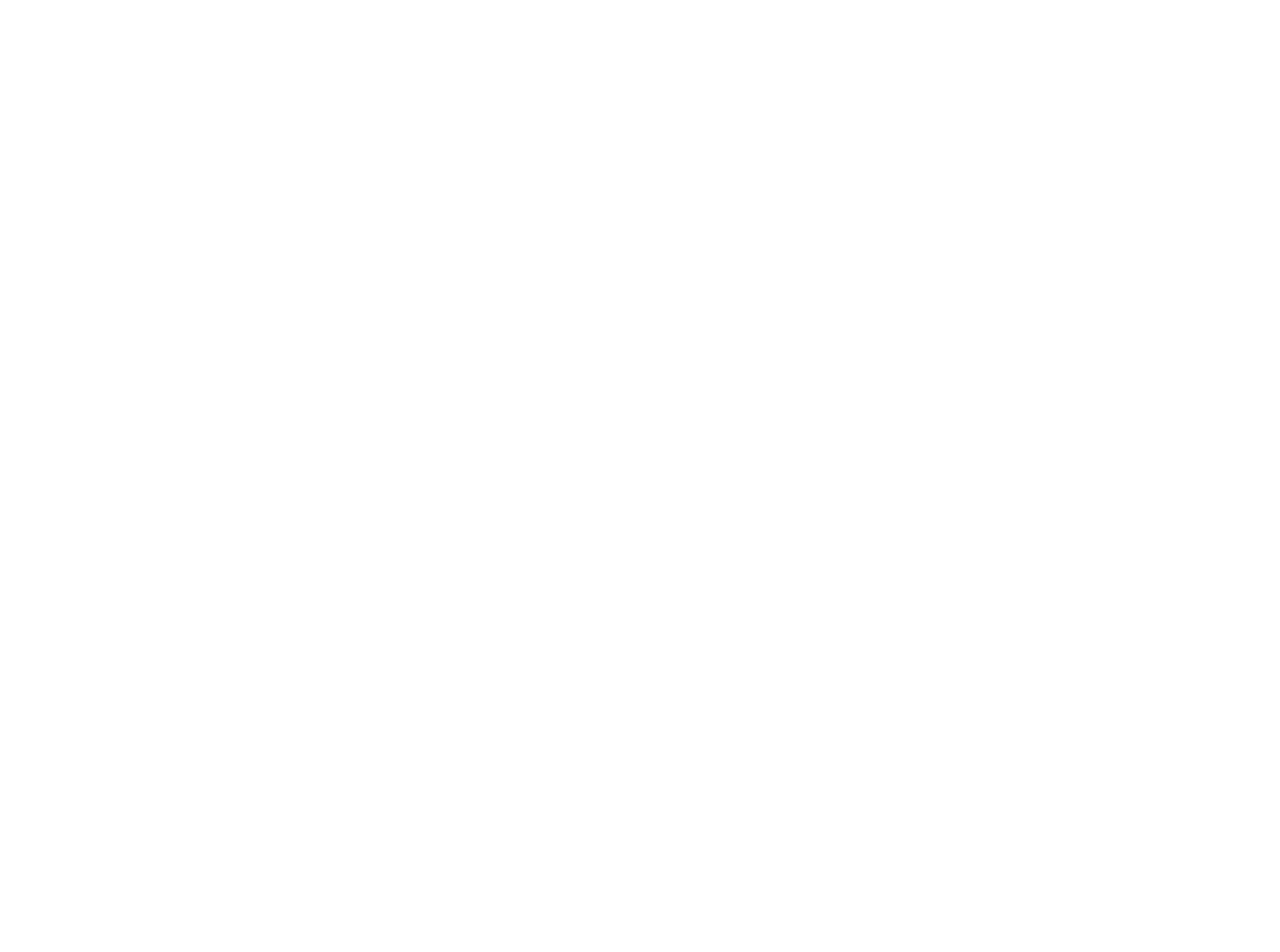
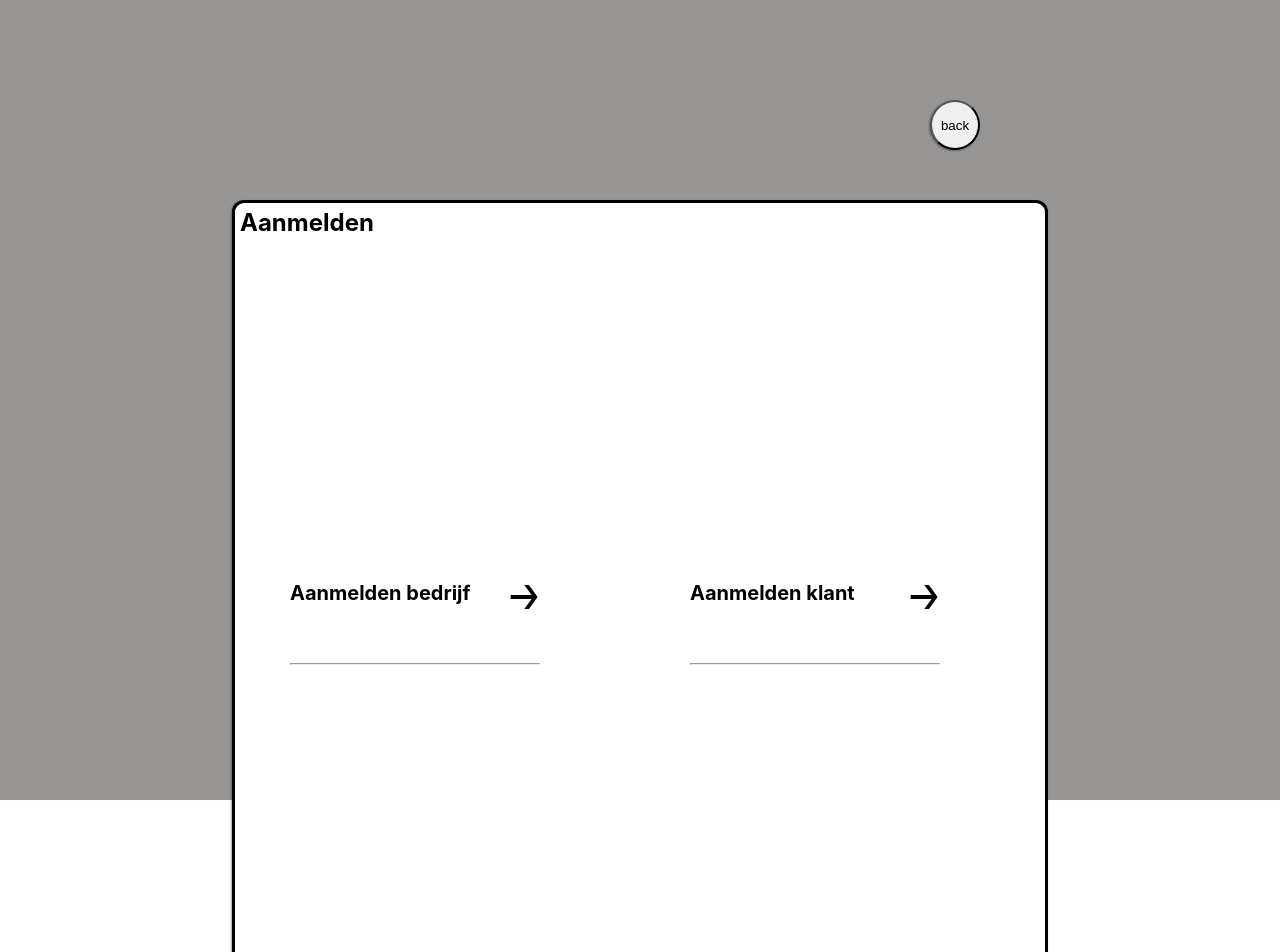
Before and after one commit to Eclismic/knipjethuis, a React (Create React App) app in the folder client/: page /subscribe in a window 1280 px wide. Shown: the top 952 px of the page. Before the commit the page ends 800 px from the top, so only its background shows below. Built offline with nearby package versions, Linux system fonts and the light colour scheme.

Commit message:
subscription landing page

```diff
--- a/client/src/App.js
+++ b/client/src/App.js
@@ -8,7 +8,7 @@
 import Frontpage from './Components/Frontpage'
 import KnipJeThuis from './Components/KnipJeThuis'
 import KnipJeBijSalon from './Components/KnipJeBijSalon'
-import Login from './Components/Login'
+import Subscription from './Components/Subscription'
 
 const App = () => {
   return (
@@ -19,7 +19,7 @@
       <Route exact path="/cut@home-request" component={KnipJeThuis}/>
       <Route exact path="/cut@salon-request" component={KnipJeBijSalon}/>
       <Route exact path="/cut@home-request" component={KnipJeThuis}/>
-      <Route exact path="/login" component={Login}/>
+      <Route exact path="/subscribe" component={Subscription}/>
     </Router>
   );
 }
--- a/client/src/Components/Frontpage.js
+++ b/client/src/Components/Frontpage.js
@@ -14,7 +14,7 @@
                     </Link>
                     <button id="add-haircut">LaatJeInspireren</button>
                     <button id="add-haircut">LogIn</button>
-                    <Link to="/login">
+                    <Link to="/subscribe">
                         <button id="add-haircut">MeldJeAan</button>
                     </Link>
                 </div>
--- a/client/src/Components/Login.js
+++ /dev/null
@@ -1,20 +0,0 @@
-import React from 'react'
-
-const Login = () => {
-    return (
-        <div className="login-wrapper">
-            <div>
-                <button id="back-button">back</button>
-            </div>
-            <div className="login-container">
-                <h2>Login</h2>
-                <div>
-                <svg width="32" height="32" viewBox="0 0 24 24" fill="none" size="32"><path d="M22.2 12l-6.5 9h-3.5l5.5-7.5H2v-3h15.7L12.2 3h3.5l6.5 9z" fill="currentColor"><path d="M22.2 12l-6.5 9h-3.5l5.5-7.5H2v-3h15.7L12.2 3h3.5l6.5 9z" fill="currentColor"></path></path></svg>
-
-                </div>
-            </div>
-        </div>
-    )
-}
-
-export default Login
--- /dev/null
+++ b/client/src/Components/Subscription.js
@@ -0,0 +1,42 @@
+import React from 'react'
+import {useHistory} from 'react-router-dom'
+
+const Subscription = () => {
+    const history = useHistory();
+
+    const handleClick = () => {
+        history.push("/");
+
+        console.log("gelukt")
+    }
+
+    return (
+        <div className="subscription-wrapper">
+            <div>
+                <button id="back-button"  onClick={handleClick}>back</button>
+            </div>
+            <div className="subscription-container">
+                <div className="suscription-header">
+                    <h2>Aanmelden</h2>
+                </div>
+                <div className="subscription-company">
+                    <div className="company-arrow-title">
+                        <h1>Aanmelden bedrijf</h1>
+                        <svg className="subscription-arrow" width="32" height="32" viewBox="0 0 24 24" fill="none" size="32"><path d="M22.2 12l-6.5 9h-3.5l5.5-7.5H2v-3h15.7L12.2 3h3.5l6.5 9z" fill="currentColor"><path d="M22.2 12l-6.5 9h-3.5l5.5-7.5H2v-3h15.7L12.2 3h3.5l6.5 9z" fill="currentColor"></path></path></svg>
+                    </div>
+
+                    <hr></hr>
+                </div>
+                <div className="subscription-customer">
+                    <div className="customer-arrow-title">
+                        <h1>Aanmelden klant</h1>
+                        <svg className="subscription-arrow" width="32" height="32" viewBox="0 0 24 24" fill="none" size="32"><path d="M22.2 12l-6.5 9h-3.5l5.5-7.5H2v-3h15.7L12.2 3h3.5l6.5 9z" fill="currentColor"><path d="M22.2 12l-6.5 9h-3.5l5.5-7.5H2v-3h15.7L12.2 3h3.5l6.5 9z" fill="currentColor"></path></path></svg>
+                    </div>
+                    <hr></hr>
+                </div>
+            </div>
+        </div>
+    )
+}
+
+export default Subscription
--- a/client/src/index.css
+++ b/client/src/index.css
@@ -31,6 +31,10 @@
 h3{
   font-size: 48px;
   font-family: 'Righteous', cursive;
+}
+
+h1{
+  font-size: 20px;
 }
 
 p{
@@ -111,14 +115,14 @@
 *
 */
 
-.login-wrapper{
+.subscription-wrapper{
   background-color: rgb(151, 148, 148);
   height: 100vh;
   width: 100vw;
   position: absolute;
 }
 
-.login-container{
+.subscription-container{
   width: 800px;
   height: 800px;
   background-color: white;
@@ -133,9 +137,50 @@
     box-shadow: -1px 1px 3px -1px rgba(0,0,0,0.75);
 
   display: grid;
-  grid-template-columns: repeat(1fr, 2);
+  grid-template-columns: 1fr 1fr;
+  grid-template-areas:
+  "subscr-header subscr-header"
+  "subscr-comp subscr-cust"
+  ;
 }
 
+.subscription-header{
+  grid-area: subscr-header;
+}
+
+.subscription-company{
+  grid-area: subscr-comp;
+  justify-content: space-between;
+  margin-right: 100px;
+  margin-left: 50px;
+}
+
+.company-arrow-title{
+  display: flex;
+  justify-content: space-between;
+  margin-bottom: 50px;
+}
+
+.company-arrow-title:hover{
+  cursor: pointer;
+}
+
+.subscription-customer{
+  grid-area: subscr-cust;
+  justify-content: space-between;
+  margin-right: 100px;
+  margin-left: 50px;
+}
+
+.customer-arrow-title{
+  display: flex;
+  justify-content: space-between;
+  margin-bottom: 50px;
+}
+
+.customer-arrow-title:hover{
+  cursor:pointer;
+}
 
 #back-button{
   border-radius: 50%;
@@ -156,5 +201,4 @@
   cursor: pointer;
   border: solid black 2px;
   font-size: 18px;
-
 }
```
